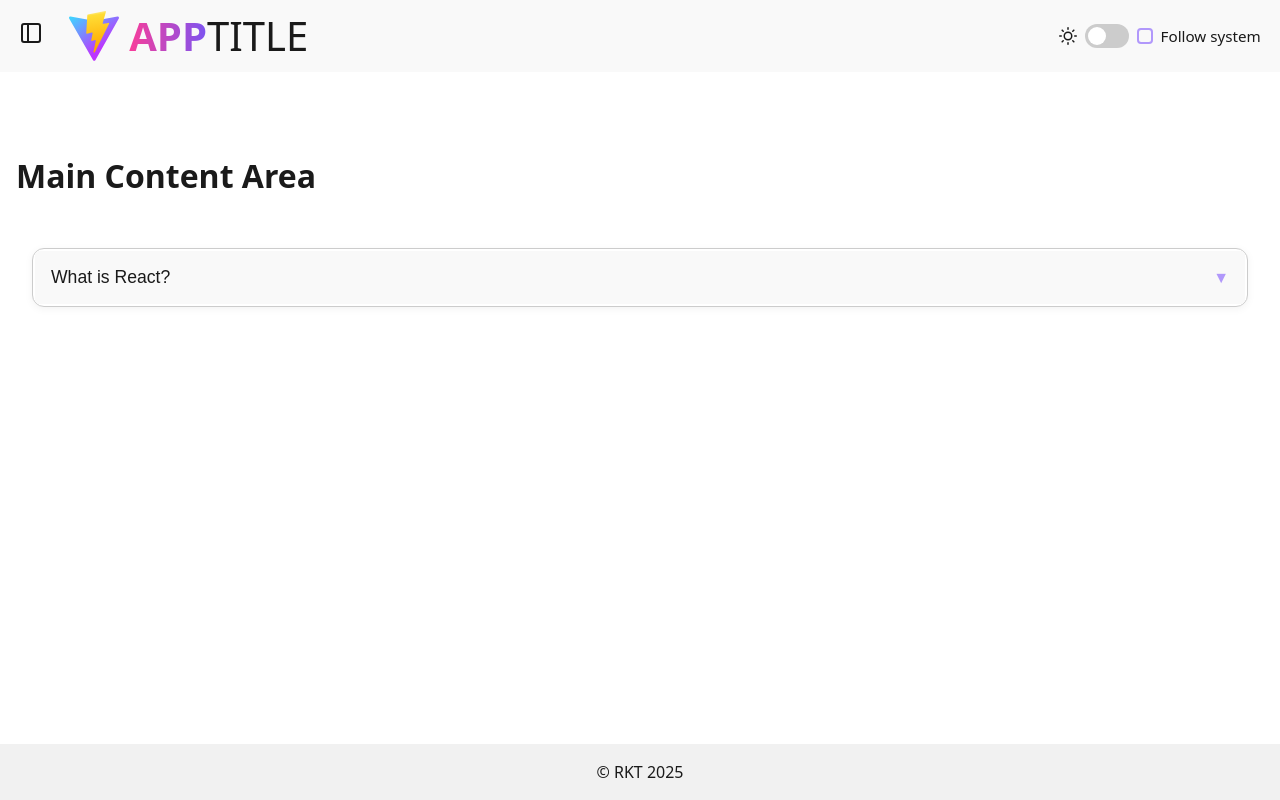
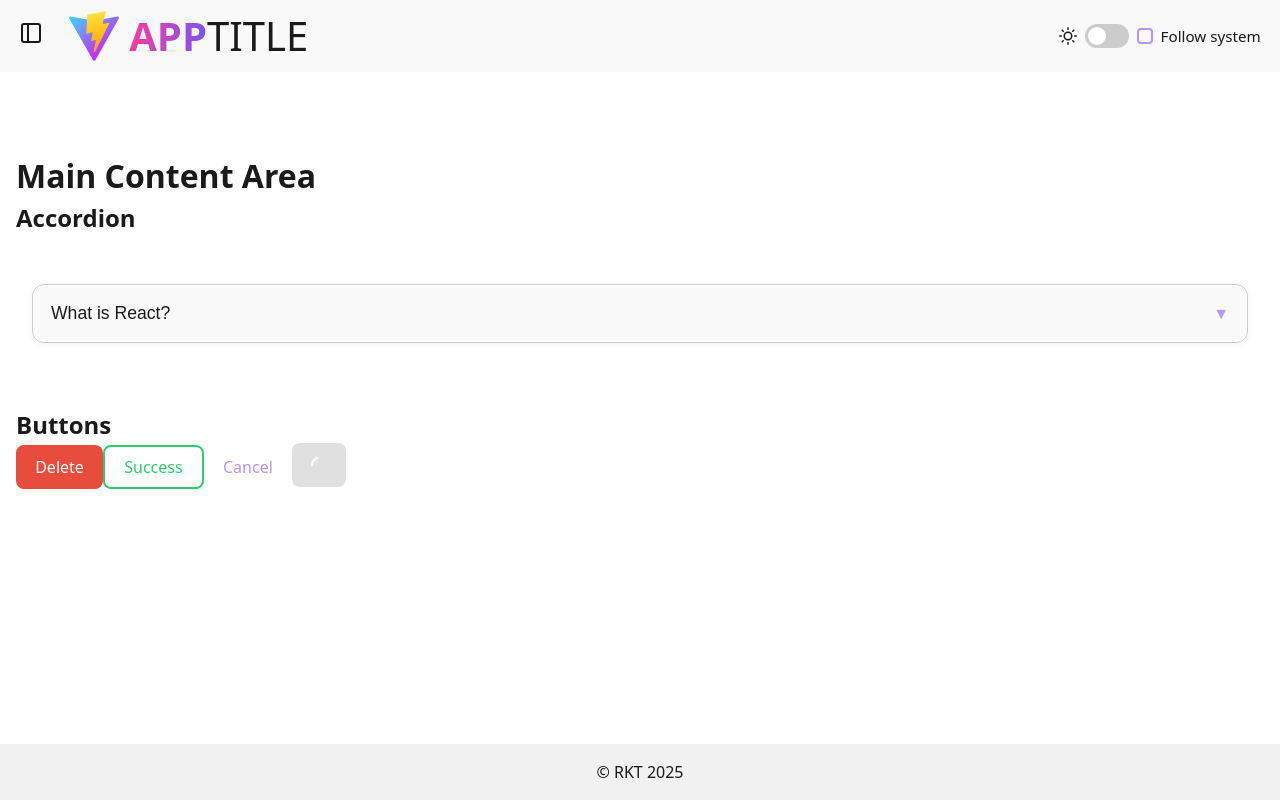
Before and after one commit to MeRahulThakur/React-ResponsiveUI, a React (Vite) app: page /form in a window 1280 px wide. Built offline with nearby package versions, Linux system fonts and the light colour scheme.

Commit message:
Added Button component

```diff
--- a/src/App.tsx
+++ b/src/App.tsx
@@ -4,6 +4,7 @@ import Footer from './UI/Footer'
 import Header from './UI/Header'
 import SidebarMenu from './UI/SidebarMenu';
 import Accordion from './UI/Accordion/Accordion';
+import Button from './UI/Button';
 
 const PageLayout: React.FC = () => {
   const [isSidebarOpen, setSidebarOpen] = useState(false);
@@ -26,7 +27,14 @@ const PageLayout: React.FC = () => {
         <Header isSticky onMenuToggle={toggleSidebar} />
         <main style={{ flex: 1, padding: '1rem', paddingTop: '80px', paddingBottom: '80px' }}>
           <h1>Main Content Area</h1>
+          <h2>Accordion</h2>
           <Accordion />
+          <h2>Buttons</h2>
+          <Button variant="contained" color="danger" onClick={() => {}}>Delete</Button>
+          <Button variant="outlined" color="success" onClick={() => {}}>Success</Button>
+          <Button variant="text" color="default" onClick={() => {}}>Cancel</Button>
+          <Button variant="contained" color="default" onClick={() => {}} loading>Cancel</Button>
+
         </main>
         <Footer isSticky />
       </div>
--- /dev/null
+++ b/src/UI/Button/Button.module.css
@@ -0,0 +1,125 @@
+:root {
+  --danger-color: #e74c3c;
+  --success-color: #2ecc71;
+  --disabled-bg: #e0e0e0;
+  --disabled-text: #999;
+}
+
+.button {
+  display: inline-flex;
+  align-items: center;
+  justify-content: center;
+  font-weight: 500;
+  border: none;
+  cursor: pointer;
+  transition: background 0.25s, border 0.25s, color 0.25s;
+  user-select: none;
+  padding: 0 1.2rem;
+  gap: 0.5rem;
+  font-family: inherit;
+}
+
+.button:focus-visible {
+  outline: 2px solid var(--accent-color);
+  outline-offset: 2px;
+  box-shadow: 0 0 0 3px color-mix(in srgb, var(--accent-color) 60%, transparent);
+}
+
+.fullWidth {
+  width: 100%;
+}
+
+/* Size */
+.sm {
+  font-size: 0.85rem;
+  height: 2.25rem;
+  padding: 0 0.9rem;
+}
+
+.md {
+  font-size: 1rem;
+  height: 2.75rem;
+}
+
+.lg {
+  font-size: 1.1rem;
+  height: 3.25rem;
+}
+
+/* Shape */
+.rounded {
+  border-radius: 9999px;
+}
+
+.rectangular {
+  border-radius: 8px;
+}
+
+/* Variants */
+.contained {
+  background: var(--accent-color);
+  color: white;
+}
+
+.contained:hover:not(.disabled) {
+  background: color-mix(in srgb, var(--accent-color) 90%, black);
+}
+
+.outlined {
+  background: transparent;
+  border: 2px solid var(--accent-color);
+  color: var(--accent-color);
+}
+
+.outlined:hover:not(.disabled) {
+  background: var(--accent-color);
+  color: white;
+}
+
+.text {
+  background: transparent;
+  color: var(--accent-color);
+}
+
+.text:hover:not(.disabled) {
+  background: rgba(124, 84, 241, 0.1);
+}
+
+/* Color overrides */
+.danger {
+  --accent-color: var(--danger-color);
+}
+
+.success {
+  --accent-color: var(--success-color);
+}
+
+/* Disabled */
+.disabled {
+  background-color: var(--disabled-bg) !important;
+  color: var(--disabled-text) !important;
+  border: none !important;
+  cursor: not-allowed;
+}
+
+/* Icon spacing */
+.icon {
+  display: flex;
+  align-items: center;
+}
+
+/* Loader example */
+.loader {
+  width: 1rem;
+  height: 1rem;
+  border: 2px solid transparent;
+  border-top-color: white;
+  border-radius: 50%;
+  animation: spin 0.8s linear infinite;
+}
+
+@keyframes spin {
+  to {
+    transform: rotate(360deg);
+  }
+}
--- /dev/null
+++ b/src/UI/Button/index.tsx
@@ -0,0 +1,79 @@
+import React from 'react';
+import styles from './Button.module.css';
+
+type ButtonVariant = 'text' | 'contained' | 'outlined';
+type ButtonSize = 'sm' | 'md' | 'lg';
+type ColorVariant = 'default' | 'danger' | 'success';
+type ButtonShape = 'rounded' | 'rectangular';
+
+interface ButtonProps {
+  children: React.ReactNode;
+  onClick: () => void;
+  variant?: ButtonVariant;
+  size?: ButtonSize;
+  color?: ColorVariant;
+  shape?: ButtonShape;
+  type?: 'button' | 'submit' | 'reset';
+  disabled?: boolean;
+  fullWidth?: boolean;
+  loading?: boolean;
+  startIcon?: React.ReactNode;
+  endIcon?: React.ReactNode;
+  ariaLabel?: string;
+}
+
+const Button: React.FC<ButtonProps> = ({
+  children,
+  onClick,
+  variant = 'text',
+  size = 'md',
+  color = 'default',
+  shape = 'rectangular',
+  type = 'button',
+  disabled = false,
+  fullWidth = false,
+  loading = false,
+  startIcon,
+  endIcon,
+  ariaLabel,
+}) => {
+  const handleClick = () => {
+    if (!disabled && !loading) {
+      onClick();
+    }
+  };
+
+  const classList = [
+    styles.button,
+    styles[variant],
+    styles[size],
+    styles[color],
+    styles[shape],
+    fullWidth ? styles.fullWidth : '',
+    disabled || loading ? styles.disabled : '',
+  ]
+    .filter(Boolean)
+    .join(' ');
+
+  return (
+    <button
+      type={type}
+      onClick={handleClick}
+      className={classList}
+      disabled={disabled || loading}
+      aria-label={ariaLabel}
+    >
+      {loading ? (
+        <span className={styles.loader} aria-hidden="true" />
+      ) : (
+        <>
+          {startIcon && <span className={styles.icon}>{startIcon}</span>}
+          <span>{children}</span>
+          {endIcon && <span className={styles.icon}>{endIcon}</span>}
+        </>
+      )}
+    </button>
+  );
+};
+
+export default Button;
```
Also changed, not shown: src/UI/Button/index.ts (deleted).
